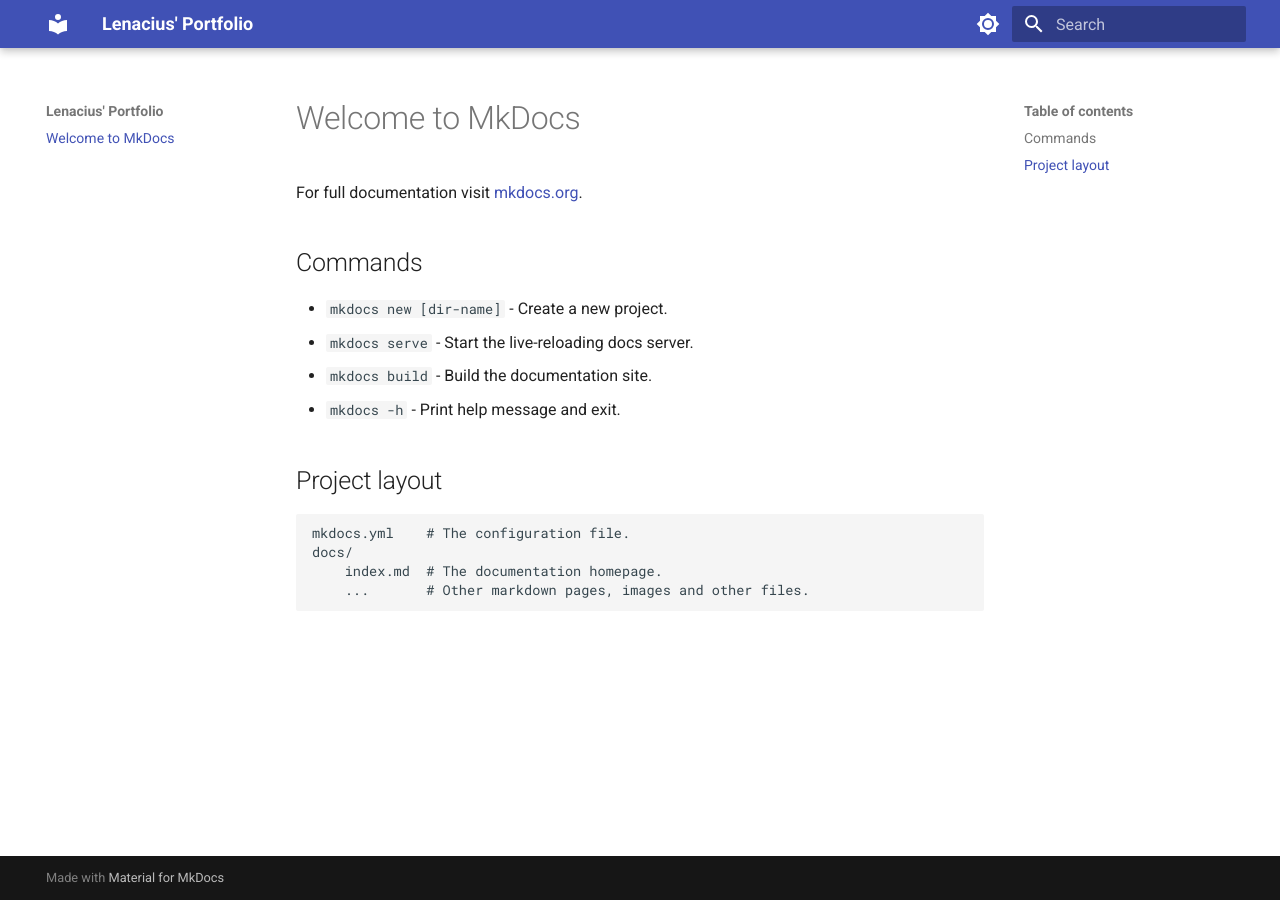
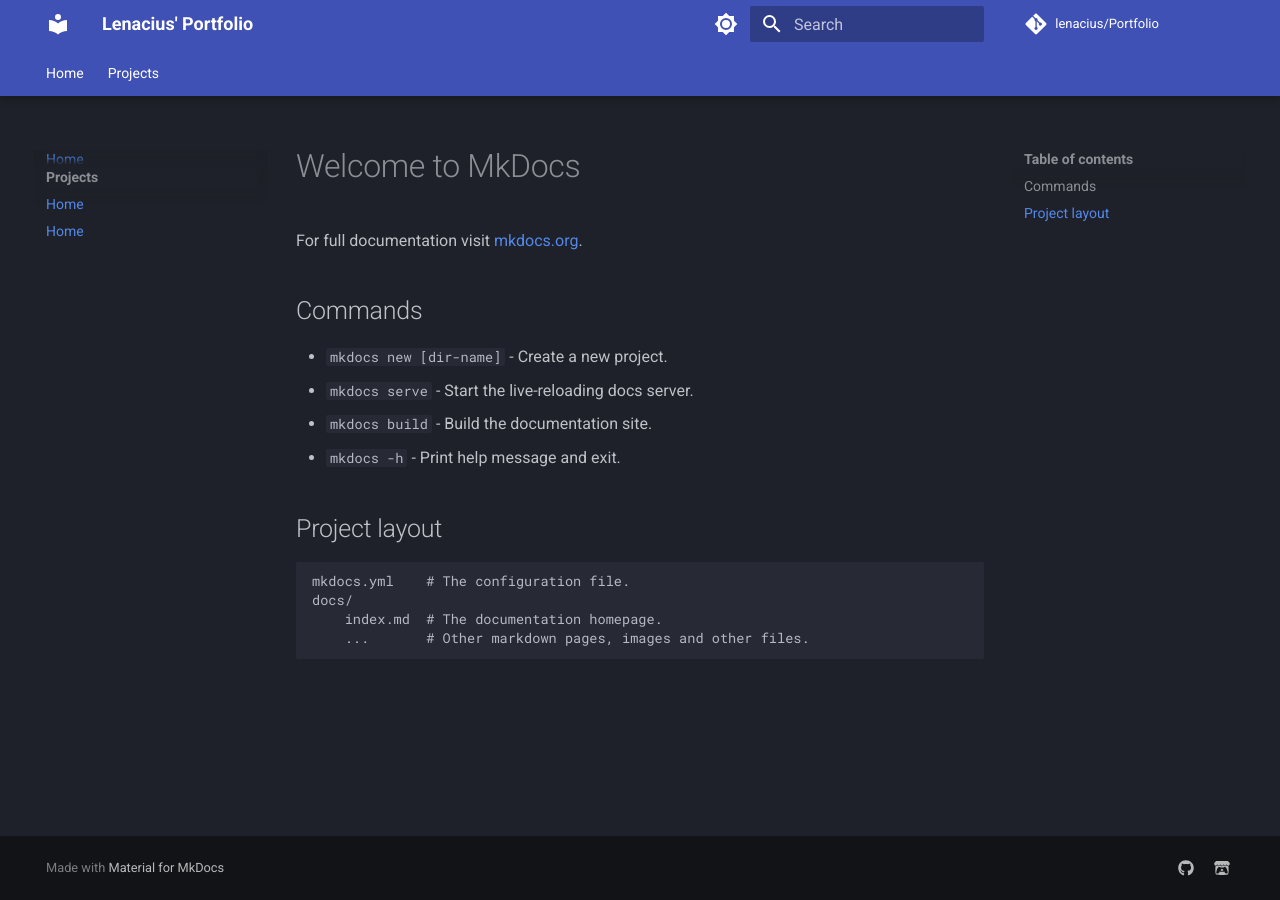
Before and after one commit to Lenacius/Portfolio, an MkDocs documentation site: the page built from docs/index.md, in a window 1280 px wide. Built offline with MkDocs 1.6.1 and Material for MkDocs 9.7.7, drawn with Linux system fonts in a browser that asks for light colours; comment, search, counter and statistics services are not loaded; some of the changed lines change nothing that is shown.

Commit message:
Update mkdocs.yml
Added the following modifications to the YML configuration file:
- Navigation bar on top;
- Repository link.
- Icons with links for social medias on bottom;
- Page's meta data added

```diff
--- a/mkdocs.yml
+++ b/mkdocs.yml
@@ -1,17 +1,53 @@
+# Project Information
 site_name: Lenacius' Portfolio
+site_url: https://lenacius.github.io/Portfolio/
+site_author: Lenacius Grimpel
+site_description: >-
+  Welcome to my Portfolio, here you'll be able to find my personal projects related to college, Game Development and others.
 
+# Repository
+repo_name: lenacius/Portfolio
+repo_url: https://github.com/lenacius/Portfolio
+
+# Page tree
+nav:
+  - Home: 'index.md'
+  - Projects:
+    - Test1: 'index.md'
+    - Test2: 'index.md'
+
+# Theme Configuration
 theme:
+# Material theme that enables the look
   name: material
+# This enables the navigation on top instead of the left bar
+  features:
+    - navigation.tabs
+    - navigation.tabs.sticky
+# This block refers the button that changes the theme of the page from dark to light, etc.
   palette:
+    - scheme: slate
+      primary: indigo
+      accent: indigo
+      toggle:
+        icon: material/brightness-7
+        name: Switch to light mode
     - scheme: default
       primary: indigo
       accent: indigo
       toggle:
-        icon: material/brightness-7
+        icon: material/brightness-4
         name: Switch to dark mode
-    - scheme: slate
-      primary: indigo
-      accent: indigo
-      toggle:
-        icon: material/brightness-4
-        name: Switch to light mode
+
+# Customization
+extra:
+  annotate:
+    json: [.s2]
+  analytics:
+    provider: google
+    property: !ENV GOOGLE_ANALYTICS_KEY
+  social:
+    - icon: fontawesome/brands/github
+      link: https://github.com/lenacius
+    - icon: fontawesome/brands/itch-io
+      link: https://lenacius.itch.io/
```
